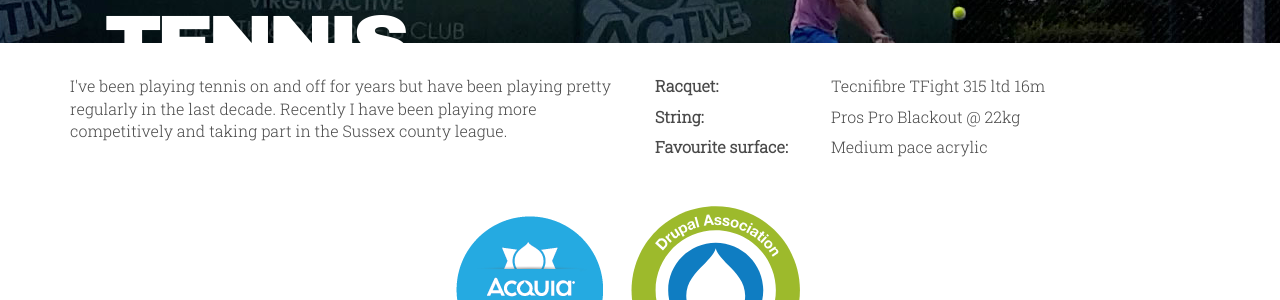
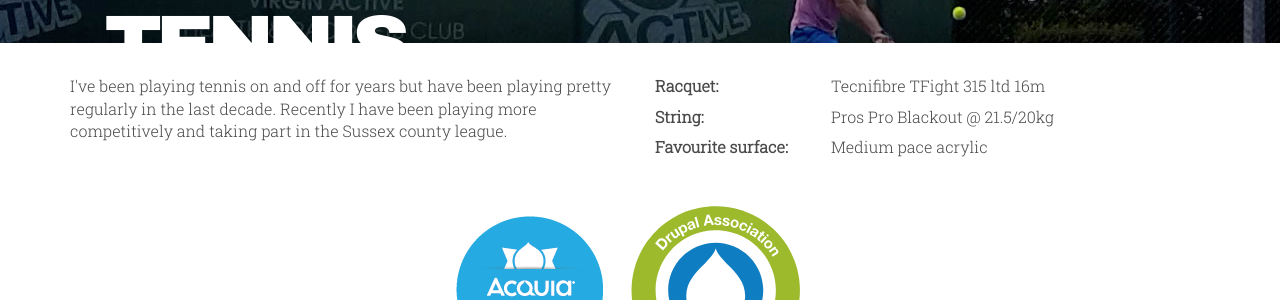
Before and after one commit to sawtell/blog, a Jekyll site: the page built from about.html, in a window 1280 px wide. Shown: the part 832-1132 px from the top of the page. Built offline with Jekyll 4.4.1, drawn with Linux system fonts in a browser that asks for light colours; nearby versions of some CDN libraries.

Commit message:
bug fixing

```diff
--- a/_sass/_theme.scss
+++ b/_sass/_theme.scss
@@ -214,7 +214,6 @@
 
   .grid-item {
     width: 48%;
-    border-bottom: 1px solid $greyLighter;
     margin-bottom: 1.5em;
     list-style: none;
     float: left;
--- a/about.html
+++ b/about.html
@@ -62,7 +62,7 @@
         <div class="col-sm-6">
           <dl class="key-value">
             <dt>Racquet:</dt><dd>Tecnifibre TFight 315 ltd 16m</dd>
-            <dt>String:</dt><dd>Pros Pro Blackout @ 22kg</dd>
+            <dt>String:</dt><dd>Pros Pro Blackout @ 21.5/20kg</dd>
             <dt>Favourite surface:</dt><dd>Medium pace acrylic</dd>
           </dl>
         </div>
```
Also changed, not shown: _posts/2015-08-15-racquet-specs.md (+1 -1 lines).
